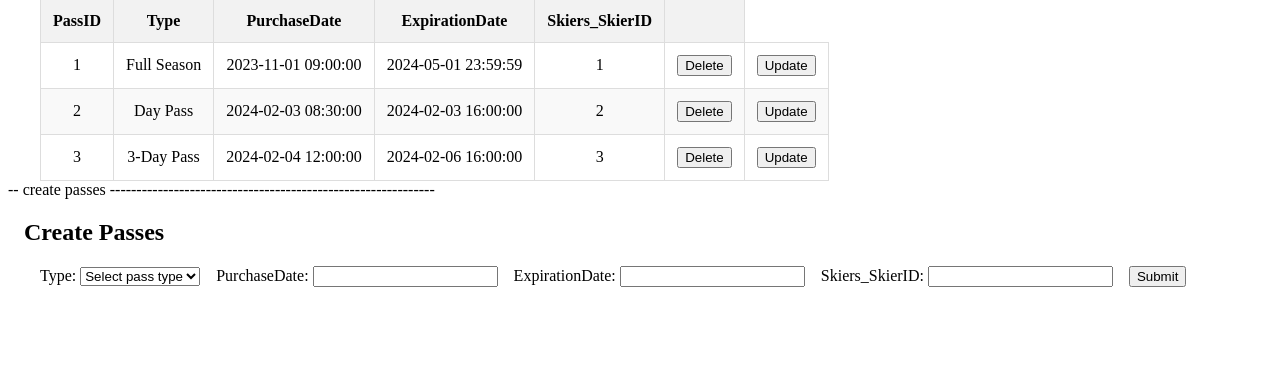
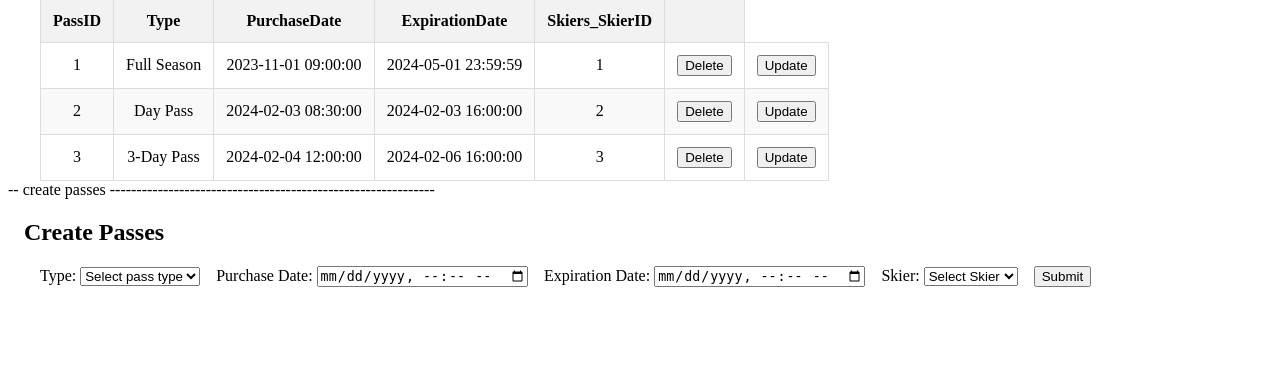
Before and after one commit to greemich-bot/FrontRange, a Flask app: page /passes in a window 1280 px wide. Shown: the part 139-519 px from the top of the page. Run offline with Flask 3, Linux system fonts and the light colour scheme; data comes from the database, SQL or seed files in the repository; both versions use the stored data as it was after the commit; data that the repository does not hold is empty; some libraries are stand-ins or nearby versions.

Commit message:
add create pass

```diff
--- a/app.py
+++ b/app.py
@@ -357,6 +357,43 @@ def create_skiers():
         if "dbConnection" in locals() and dbConnection:
             dbConnection.close()
 
+@app.route("/passes/create", methods=["POST"])
+def create_passes():
+    try:
+        dbConnection = db.connectDB() # this opens skiers db connection
+        cursor = dbConnection.cursor()
+
+        # Get form data. will do data cleansing try/catch blocks later since we don't have int input for the following attributes:
+        Type = request.form["create_pass_type"]
+        PurchaseDate = request.form["create_purchase_date"]
+        ExpirationDate = request.form["create_expiration_date"]
+        Skiers_SkierID = request.form["create_skier_skierId"]
+
+        # call create pass sp method. use parameterized queries to prevent injuection attacks like drop table or db.
+        query1 = "CALL sp_CreateSkier(%s, %s, %s, %s, @new_id);"
+        cursor.execute(query1, (Type, PurchaseDate, ExpirationDate, Skiers_SkierID))
+
+        # store the generated pass id for the last inserted row. this will be the pk for the new inserted row
+        new_id = cursor.fetchone()[0] # id is index 0 of the row
+        cursor.nextset() # Move the the next result. Assuming this to move to the next row?
+        dbConnection.commit() #commit transaction
+        print(f"""Create passes.
+        ID: {new_id}
+        Type: {Type}
+        PurchaseDate: {PurchaseDate}
+        ExpirationDate: {ExpirationDate}
+        Skiers_SkierID: {Skiers_SkierID}
+        """)
+        # Redirect to the updated webpage by add the path /skiers
+        return redirect("/passes")
+    except Exception as e:
+        print(f"Error executing quereis: {e}")
+        return ("An error occurred whle executing this database queries. ", 500,) # ProgError, OpsError, DBError? can be more specific
+    finally:
+        # Close the DB Conneciton, if it exists:
+        if "dbConnection" in locals() and dbConnection:
+            dbConnection.close()
+
 # ########################################
 # ########## LISTENER
 
--- a/templates/passes.j2
+++ b/templates/passes.j2
@@ -54,29 +54,41 @@
 </table>
 -- create passes -------------------------------------------------------------
 <h2>Create Passes</h2>
+
+
 <form class="cuForm" id="create_passes_form" method="POST" action="/passes/create">
 
-    <label for="create_pass_type"> Type: </label>
-    <select name="create_pass_type" id="create_pass_type" required>
-        <option value="" disabled selected>Select pass type</option>
-        <option value="Full Season">Full Season</option>
-        <option value="Day Pass">Day Pass</option>
-        <option value="3-Day Pass">3-Day Pass</option>
-    </select>
+<label>Type:</label>
+<select name="create_pass_type" required>
+    <option disabled selected>Select pass type</option>
+    <option value="Full Season">Full Season</option>
+    <option value="Day Pass">Day Pass</option>
+    <option value="3-Day Pass">3-Day Pass</option>
+</select>
 
-    <label for="create_purchase_date"> PurchaseDate: </label>
-    <input type="text" name="create_purchase_date" id="create_purchase_date" required>
+<label>Purchase Date:</label>
+<input type="datetime-local"
+       name="create_purchase_date"
+       required>
 
-    <label for="create_expiration_date"> ExpirationDate: </label>
-    <input type="text" name="create_expiration_date" id="create_expiration_date" required>
+<label>Expiration Date:</label>
+<input type="datetime-local"
+       name="create_expiration_date"
+       required>
 
-    <label for="create_skier_skierId"> Skiers_SkierID: </label>
-    <input type="text" name="create_skier_skierId" id="create_skier_skierId" required>
+<label>Skier:</label>
+<select name="create_skier_skierId" required>
+    <option disabled selected>Select Skier</option>
 
+    {% for skier in skiers %}
+    <option value="{{ skier.SkierID }}">
+        {{ skier.Name }}
+    </option>
+    {% endfor %}
+</select>
 
-    </select>
+<input type="submit">
 
-    <input type="submit">
 </form>
 
 {% endblock %}
```
Also changed, not shown: database/sp_skier.sql (+23 -22 lines).
